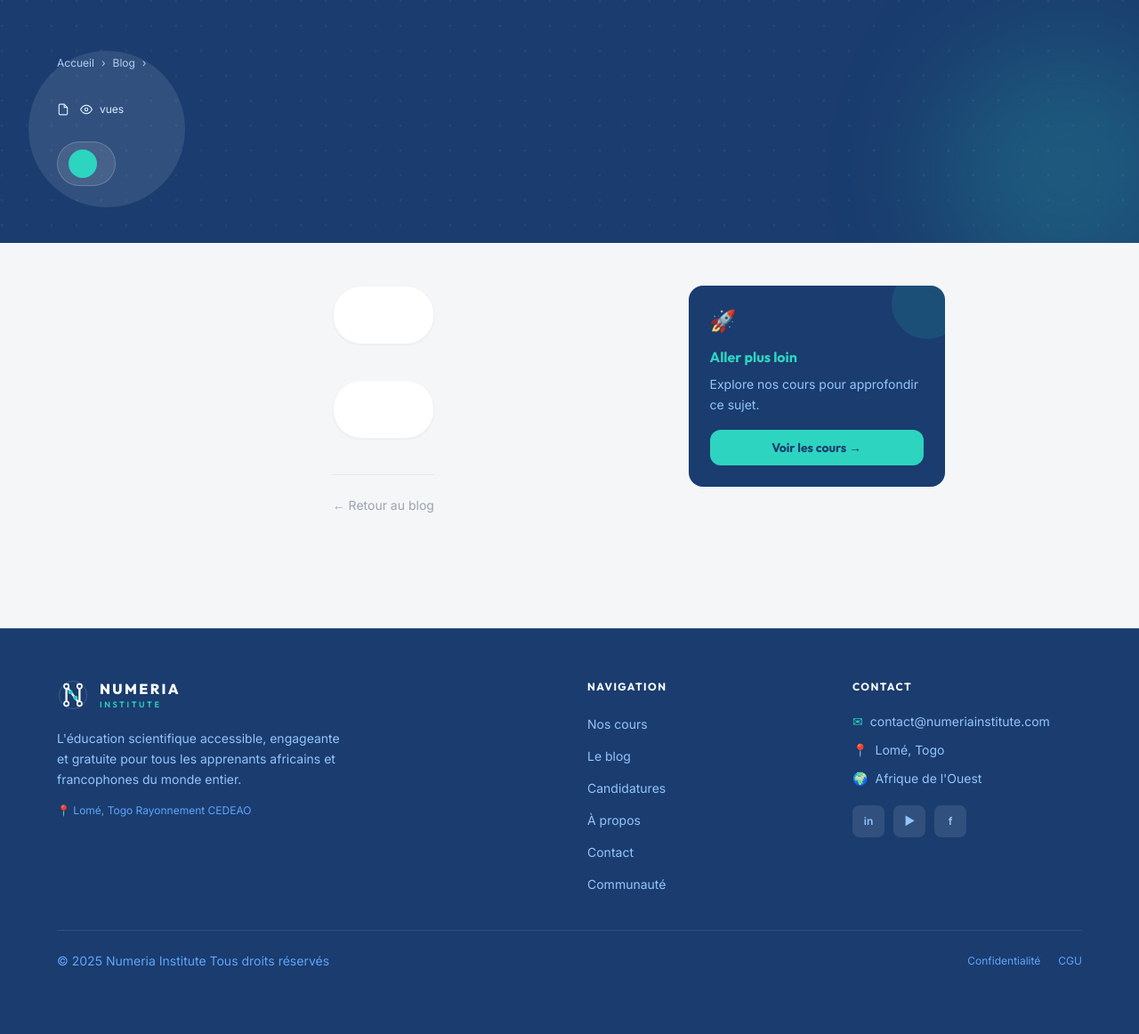
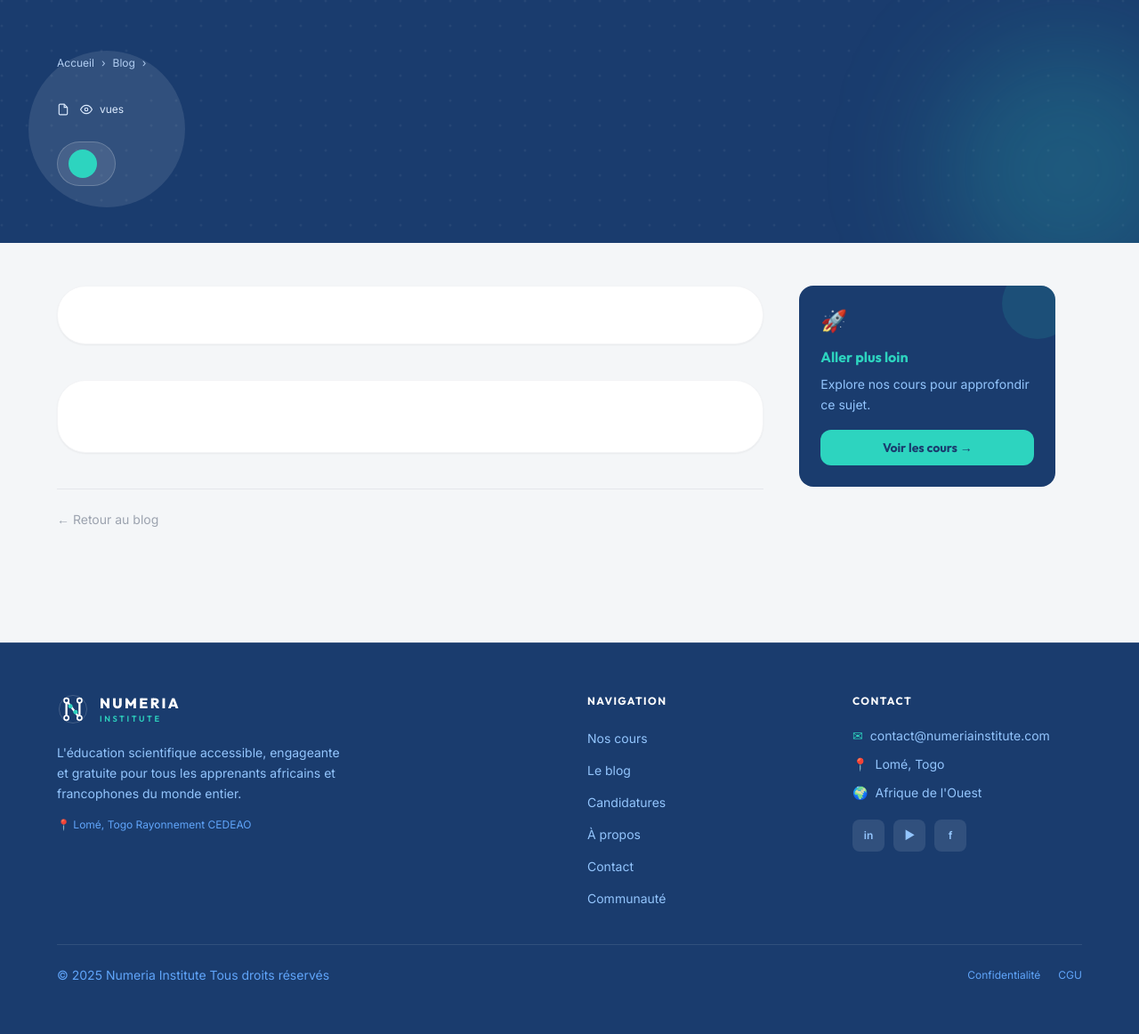
Before and after one commit to mawuliro/numeria-institute, a Django app: template blog/templates/blog/detail.html in a window 1280 px wide. Shown: the part 81-1243 px from the top of the page at 89% size. Before the commit the page ends 1167 px from the top, so only its background shows below. Run offline with Django 5.2, Linux system fonts and the light colour scheme; the template is opened without the code that fills it, so the values that code supplies are empty; some libraries are stand-ins or nearby versions.

Commit message:
style: Widen blog article content and refine blog list layout for professional display

```diff
--- a/blog/templates/blog/detail.html
+++ b/blog/templates/blog/detail.html
@@ -62,16 +62,16 @@
 </section>
 
 <section class="w-full py-12 bg-numeria-blanc dark:bg-gray-900">
-    <div class="w-full px-4 sm:px-8 lg:px-16 mx-auto max-w-6xl">
-        <div class="grid gap-10 lg:grid-cols-[minmax(0,1.6fr)_minmax(300px,1fr)]">
+    <div class="w-full px-4 sm:px-8 lg:px-16 mx-auto max-w-7xl">
+        <div class="grid gap-10 lg:grid-cols-[minmax(0,2.5fr)_minmax(300px,1fr)]">
 
             <!-- ARTICLE -->
-            <article class="flex-1 min-w-0 mx-auto">
+            <article class="flex-1 min-w-0">
 
                 {% if article.image_couverture %}
-                <div class="mb-10 rounded-[2rem] overflow-hidden shadow-2xl border border-gray-100 dark:border-gray-800 mx-auto max-w-3xl">
+                <div class="mb-10 rounded-[2rem] overflow-hidden shadow-2xl border border-gray-100 dark:border-gray-800">
                     <img src="{{ article.image_couverture }}" alt="{{ article.titre }}"
-                         class="w-full h-72 sm:h-96 object-cover">
+                         class="w-full h-80 sm:h-[28rem] object-cover">
                 </div>
                 {% endif %}
 
@@ -110,7 +110,7 @@
                     .dark .contenu-article pre { background: #111827; border: 1px solid #374151; color: #E5E7EB; font-size: 1rem; line-height: 1.9; font-family: ui-monospace, SFMono-Regular, Menlo, Monaco, Consolas, 'Liberation Mono', 'Courier New', monospace; }
                     .dark .contenu-article code:not(.hljs) { background: #374151; color: #FCD34D; padding: 0.35rem 0.55rem; border-radius: 0.25rem; font-weight: 600; font-size: 0.98rem; font-family: ui-monospace, SFMono-Regular, Menlo, Monaco, Consolas, 'Liberation Mono', 'Courier New', monospace; }
                 </style>
-                <div class="contenu-article text-gray-700 dark:text-gray-200 bg-white dark:bg-gray-900 border border-gray-100 dark:border-gray-800 rounded-[2rem] p-8 shadow-sm mx-auto max-w-3xl">
+                <div class="contenu-article text-gray-700 dark:text-gray-200 bg-white dark:bg-gray-900 border border-gray-100 dark:border-gray-800 rounded-[2rem] p-10 shadow-sm mx-auto max-w-6xl">
                     {{ article.contenu|safe }}
                 </div>
 
--- a/blog/templates/blog/liste.html
+++ b/blog/templates/blog/liste.html
@@ -29,8 +29,8 @@
 </section>
 
 <section class="w-full py-12 bg-numeria-blanc dark:bg-gray-900">
-    <div class="w-full px-4 sm:px-8 lg:px-16 mx-auto max-w-6xl">
-        <div class="grid gap-10 lg:grid-cols-[minmax(0,1.5fr)_minmax(300px,1fr)]">
+    <div class="w-full px-4 sm:px-8 lg:px-16 mx-auto max-w-7xl">
+        <div class="grid gap-10 lg:grid-cols-[minmax(0,2.5fr)_minmax(300px,1fr)]">
 
             <!-- ARTICLES -->
             <div class="flex-1 min-w-0">
@@ -38,7 +38,7 @@
                 <div class="grid gap-6 mx-auto max-w-4xl">
                     {% for article in articles %}
                     <article class="bg-white dark:bg-gray-800 rounded-3xl border border-gray-100 dark:border-gray-700 overflow-hidden hover:shadow-2xl hover:-translate-y-0.5 transition-all duration-300 group">
-                        <div class="grid gap-6 md:grid-cols-[220px_minmax(0,1fr)]">
+                        <div class="grid gap-6 md:grid-cols-[280px_minmax(0,1fr)]">
 
                             {% if article.image_couverture %}
                             <div class="relative sm:w-full">
```
